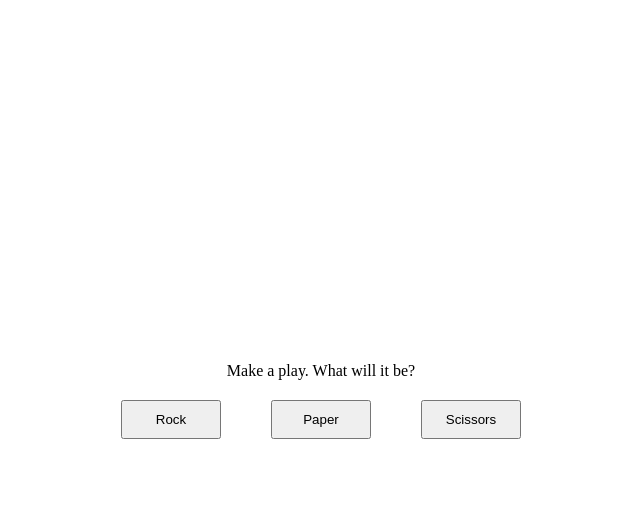
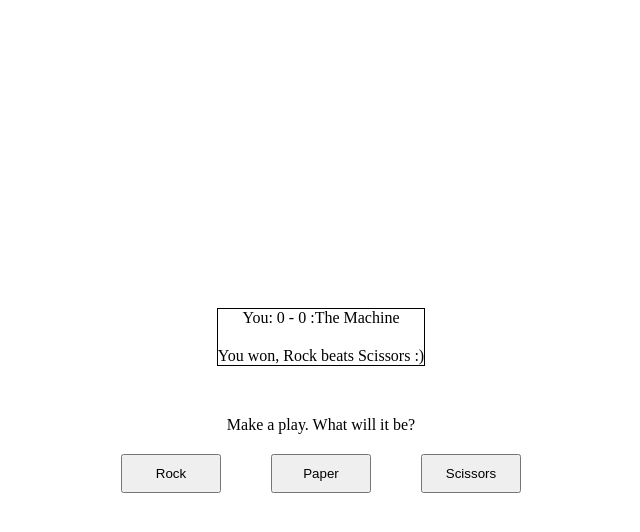
Before and after one commit to donjerzyy/rock-paper-scissors, a plain HTML site: page index.html in a window 1280 px wide. Both pictures are taken after a click on the button "Rock". Shown: the whole page, without its empty margins (319-959 px from the left). Drawn offline with Linux system fonts and the light colour scheme.

Commit message:
Add outcome display

```diff
--- a/index.html
+++ b/index.html
@@ -8,7 +8,10 @@
 </head>
 <body>
 
-
+    <div class="game-state">
+        <p class="score">You: 0 - 0 :The Machine</p>
+        <p class="outcome"></p>
+    </div>
 
 
 
--- a/javascript.js
+++ b/javascript.js
@@ -47,16 +47,20 @@ function game() {
 const rockButton = document.querySelector('.rock');
 const paperButton = document.querySelector('.paper');
 const scissorsButton = document.querySelector('.scissors');
+const outcome = document.querySelector('.outcome');
 
 let result;
 rockButton.addEventListener('click', ()=> {
     result = playRound('rock', getComputerChoice());
+    outcome.textContent = result[0];
 });
 
 paperButton.addEventListener('click', ()=> {
-    result = playRound('rock', getComputerChoice());
+    result = playRound('paper', getComputerChoice());
+    outcome.textContent = result[0];
 });
 
 scissorsButton.addEventListener('click', ()=> {
-    result = playRound('rock', getComputerChoice());
+    result = playRound('scissors', getComputerChoice());
+    outcome.textContent = result[0];
 });
--- a/style.css
+++ b/style.css
@@ -13,6 +13,17 @@ body {
     height: 100vh;
 }
 
+.game-state {
+    border: 1px solid;
+    margin-bottom: 50px;
+    display: flex;
+    flex-direction: column;
+    gap: 20px;
+}
+
+.score {
+    align-self: center;
+}
 
 .game-options {
     display: flex;
```
